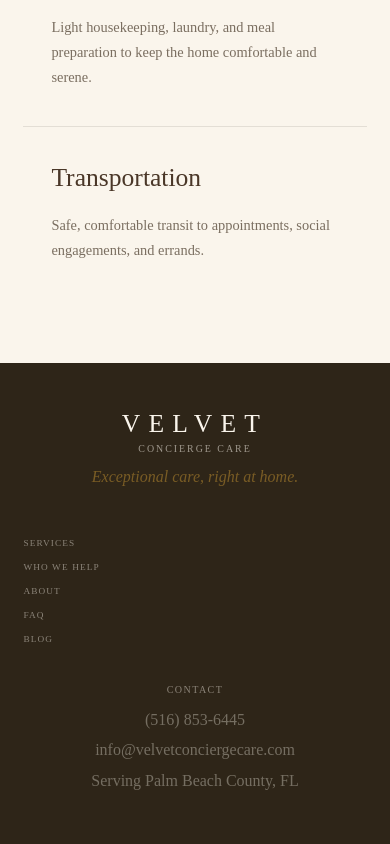
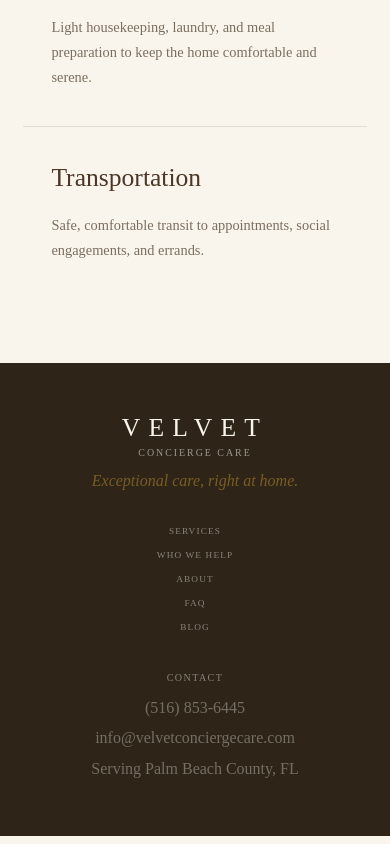
Before and after one commit to wendyservices2011-commits/velvet-concierge-care-v2, a Next.js app: page / in a window 390 px wide. Shown: the part 4177-5021 px from the top of the page. Built offline with nearby package versions, Linux system fonts and the light colour scheme.

Commit message:
Footer mobile: center all columns consistently

```diff
--- a/app/globals.css
+++ b/app/globals.css
@@ -1588,12 +1588,18 @@ details[open] summary::after { transform: rotate(45deg); }
 
   footer {
     grid-template-columns: 1fr;
-    gap: 32px;
-    padding: 48px 6%;
+    gap: 36px;
+    padding: 52px 6%;
     text-align: center;
   }
   .footerLogo { margin: 0 auto; }
-  .footerLinks { justify-content: center; flex-direction: row; flex-wrap: wrap; gap: 16px 20px; }
+  .footerLinks {
+    flex-direction: column;
+    align-items: center;
+    gap: 14px;
+    padding-top: 0;
+    white-space: normal;
+  }
   .footerContact { text-align: center; }
 
   .pageHero { padding: 70px 6% 72px; }
```
